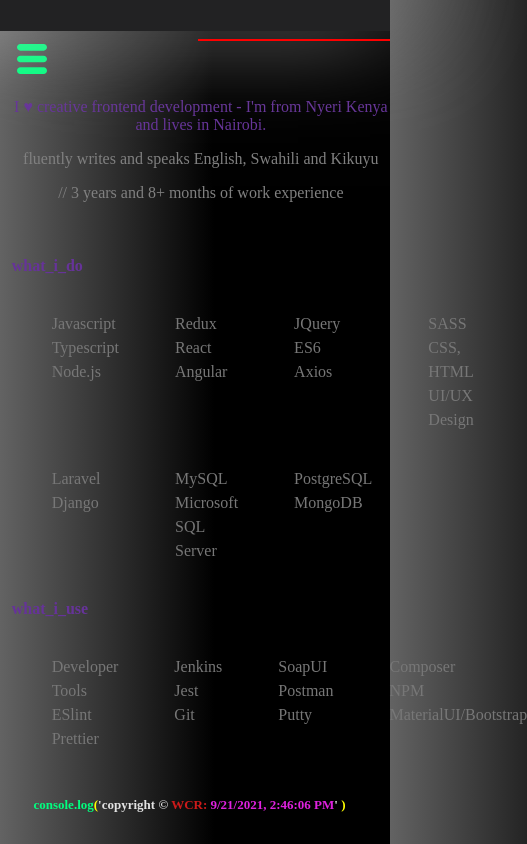
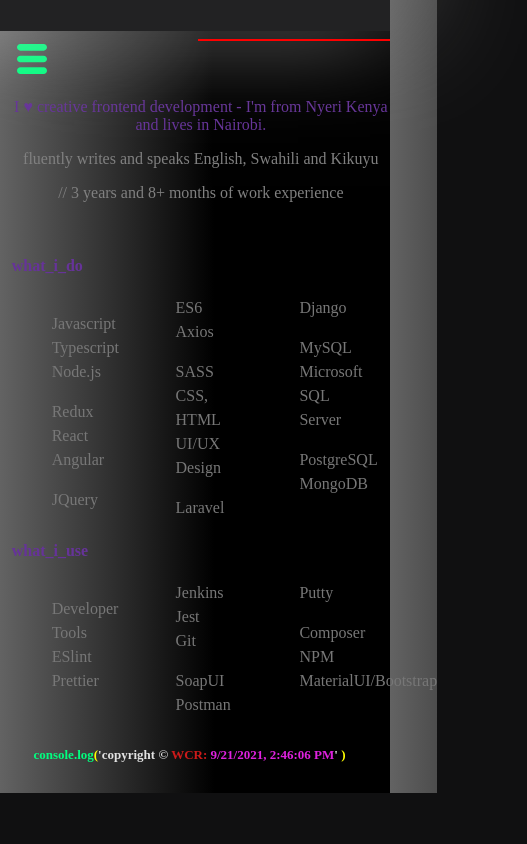
Before and after one commit to martinwachira/my-web, a React (Create React App) app: page /about in a window 390 px wide. Shown: the part 813-1657 px from the top of the page, 527 px wide, since content can reach past the window. After the commit the page ends 1606 px from the top, so only its background shows below. Built offline with nearby package versions, Linux system fonts and the light colour scheme; grey boxes are pictures that could not be loaded.

Commit message:
update: aboutme small devices representation

```diff
--- a/src/components/Assets/universal.module.css
+++ b/src/components/Assets/universal.module.css
@@ -65,3 +65,11 @@
   color: rebeccapurple;
   text-align: left;
 }
+
+@media only screen and (max-width: 768px) {
+  .about_main {
+    display: block;
+    column-count: 3;
+    margin-right: 6%;
+  }
+}
```
